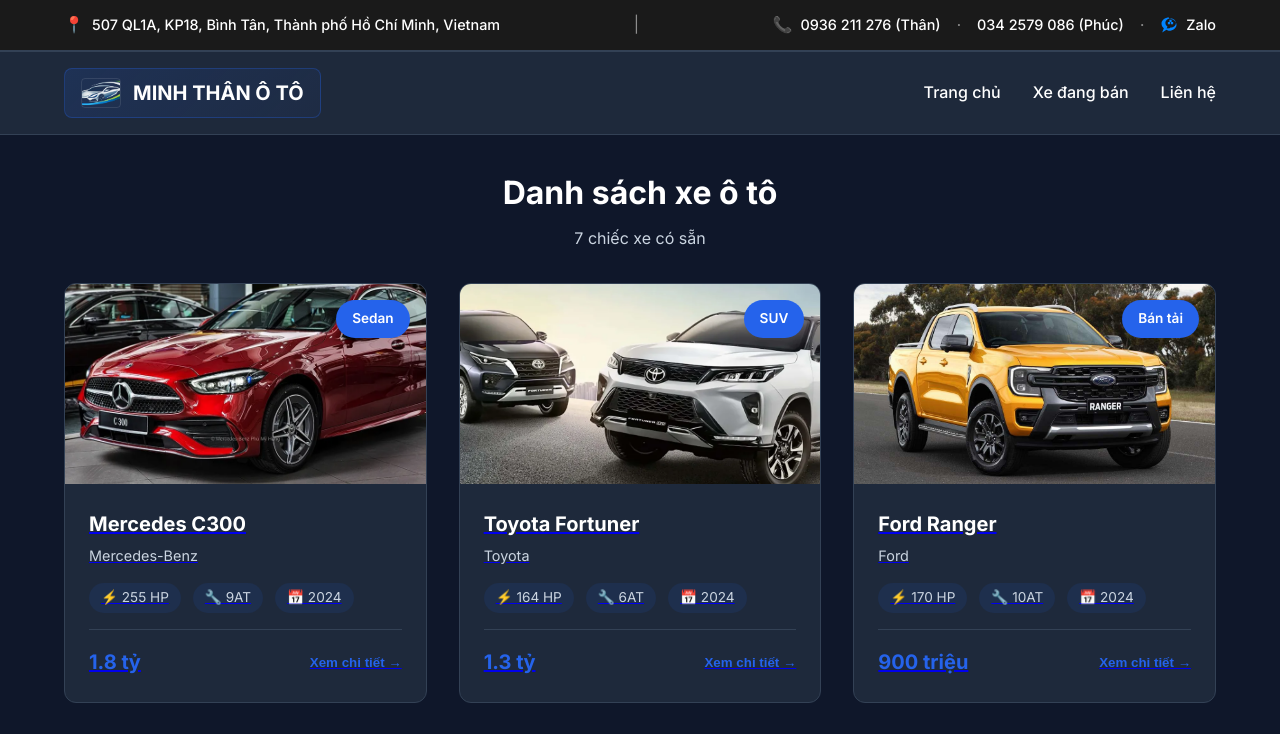
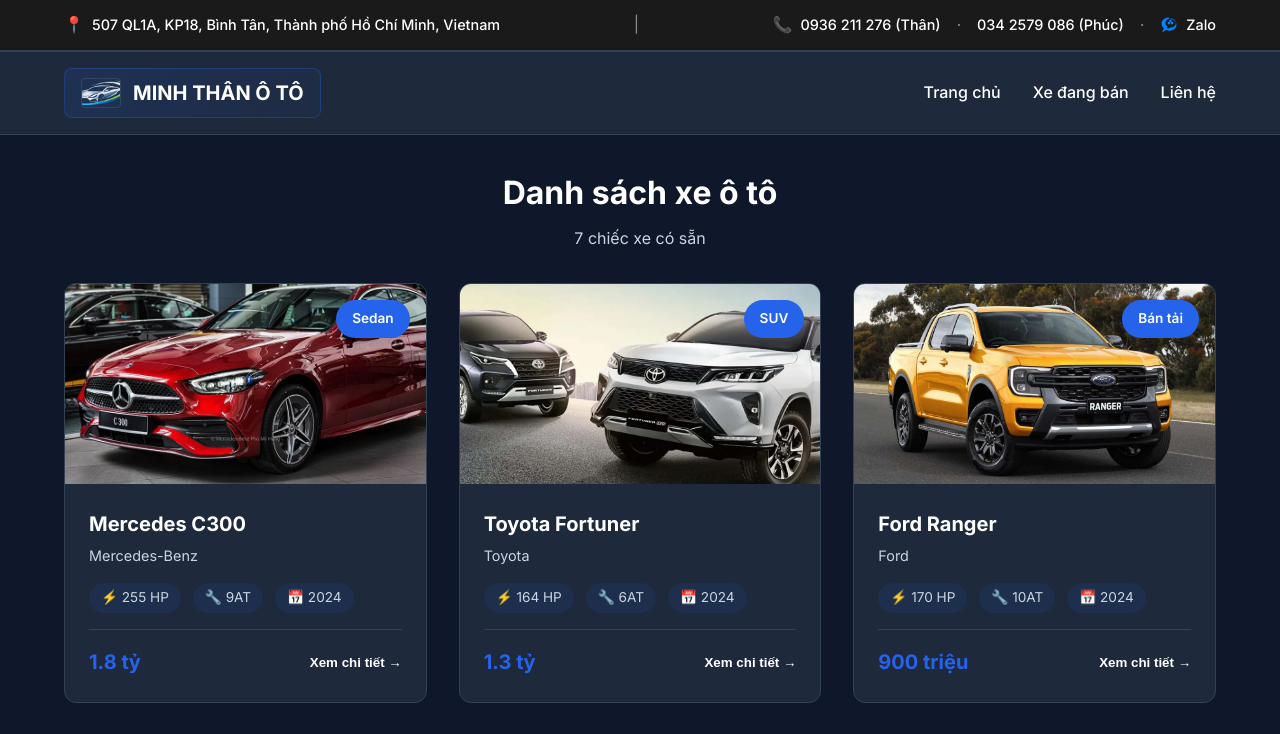
Before and after one commit to PhucDo-TMA/minh-than-oto, a Next.js app: page / in a window 1280 px wide. Shown: the top 734 px of the page. Built offline with nearby package versions, Linux system fonts and the light colour scheme.

Commit message:
remove sticky for address and underline

```diff
--- a/app/globals.css
+++ b/app/globals.css
@@ -32,6 +32,15 @@
   line-height: 1.6;
 }
 
+/* Remove all underlines from links */
+a {
+  text-decoration: none !important;
+}
+
+a:hover {
+  text-decoration: none !important;
+}
+
 /* ===== Layout ===== */
 main {
   min-height: 100vh;
@@ -42,9 +51,6 @@
   background: #1a1a1a;
   padding: 0.75rem 0;
   border-bottom: 2px solid var(--border);
-  position: sticky;
-  top: 0;
-  z-index: 99;
 }
 
 .contact-info-container {
@@ -82,7 +88,6 @@
 
 .contact-item a:hover {
   opacity: 0.8;
-  text-decoration: underline;
 }
 
 .zalo-link svg {
@@ -498,15 +503,17 @@
 
 .btn-details {
   background: transparent;
-  color: var(--primary);
+  color: white;
   border: none;
   cursor: pointer;
   font-weight: 600;
   transition: color 0.3s;
+  text-decoration: none;
 }
 
 .btn-details:hover {
-  color: var(--primary-dark);
+  color: var(--text-muted);
+  text-decoration: none;
 }
 
 /* ===== Stats Section ===== */
@@ -1014,7 +1021,6 @@
 
 .info-card a:hover {
   color: var(--primary-dark);
-  text-decoration: underline;
 }
 
 .contact-form-wrapper {
```
